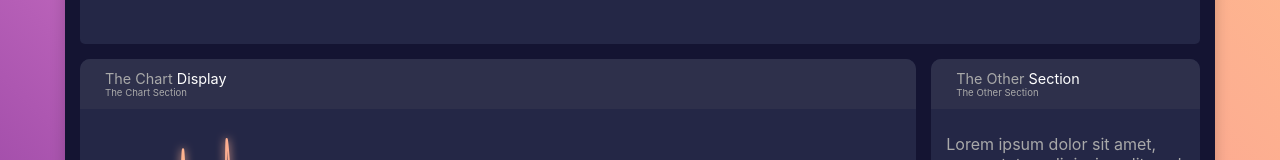
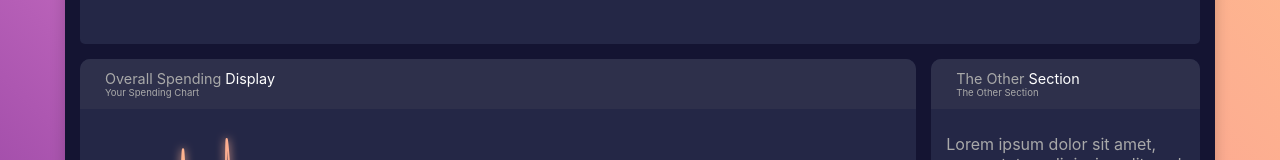
Before and after one commit to tywi6665/M3, a React (Create React App) app: page / in a window 1280 px wide. Shown: the part 274-434 px from the top of the page. Built offline with nearby package versions, Linux system fonts and the light colour scheme.

Commit message:
starting to build out mouse over effect for LineChart

```diff
--- a/src/App.js
+++ b/src/App.js
@@ -31,8 +31,8 @@ function App() {
           </Container>
           <Container
             number="2"
-            header={["The Chart", "Display"]}
-            subHeader="The Chart Section"
+            header={["Overall Spending", "Display"]}
+            subHeader="Your Spending Chart"
           >
             <LineChart />
           </Container>
--- a/src/Visualizations/LineChart.js
+++ b/src/Visualizations/LineChart.js
@@ -53,6 +53,9 @@ const LineChart = ({ width }) => {
 
         const line = lineGenerator(spending);
         setParsedData(line);
+
+        const pathLines = document.getElementsByClassName("line");
+        console.log(pathLines);
     }, [width, spending]);
 
     return (
@@ -74,6 +77,9 @@ const LineChart = ({ width }) => {
                 </linearGradient>
             </defs>
             <path className="line" d={parsedData} fill="none" />
+            <g className="mouse-over">
+                <path className="mouse-over-line"></path>
+            </g>
         </svg>
     );
 }
```
